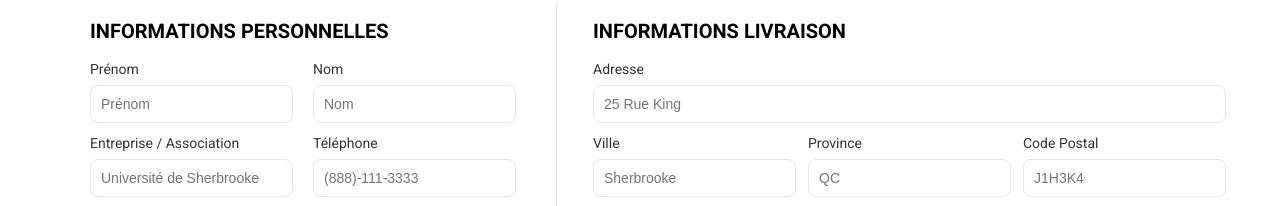
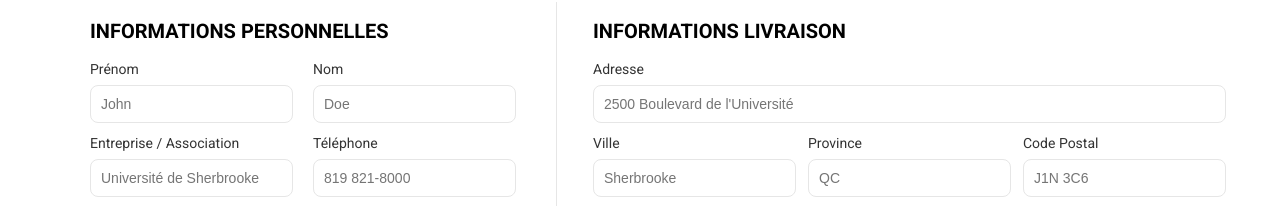
Before and after one commit to nathanckt/penny-juice, a plain HTML site: page pages/infos.html in a window 1280 px wide. Shown: the part 195-401 px from the top of the page. Drawn offline with Linux system fonts and the light colour scheme.

Commit message:
placeholders encore

```diff
--- a/pages/infos.html
+++ b/pages/infos.html
@@ -25,10 +25,10 @@
                 <h2>INFORMATIONS PERSONNELLES</h2>
                 <div class="form-row two-cols">
                     <label>Prénom
-                        <input name="firstName" type="text" placeholder="Prénom">
+                        <input name="firstName" type="text" placeholder="John">
                     </label>
                     <label>Nom
-                        <input name="lastName" type="text" placeholder="Nom">
+                        <input name="lastName" type="text" placeholder="Doe">
                     </label>
                 </div>
                 <div class="form-row two-cols">
@@ -36,7 +36,7 @@
                         <input name="company" type="text" placeholder="Université de Sherbrooke">
                     </label>
                     <label>Téléphone
-                        <input name="phone" type="tel" placeholder="(888)-111-3333">
+                        <input name="phone" type="tel" placeholder="819 821-8000">
                     </label>
                 </div>
                 <div class="form-row">
@@ -50,7 +50,7 @@
                 <h2>INFORMATIONS LIVRAISON</h2>
                 <div class="form-row">
                     <label>Adresse
-                        <input name="address" type="text" placeholder="25 Rue King">
+                        <input name="address" type="text" placeholder="2500 Boulevard de l'Université">
                     </label>
                 </div>
                 <div class="form-row three-cols">
@@ -61,7 +61,7 @@
                         <input name="province" type="text" placeholder="QC">
                     </label>
                     <label>Code Postal
-                        <input name="postal" type="text" placeholder="J1H3K4">
+                        <input name="postal" type="text" placeholder="J1N 3C6">
                     </label>
                 </div>
             </section>
```
